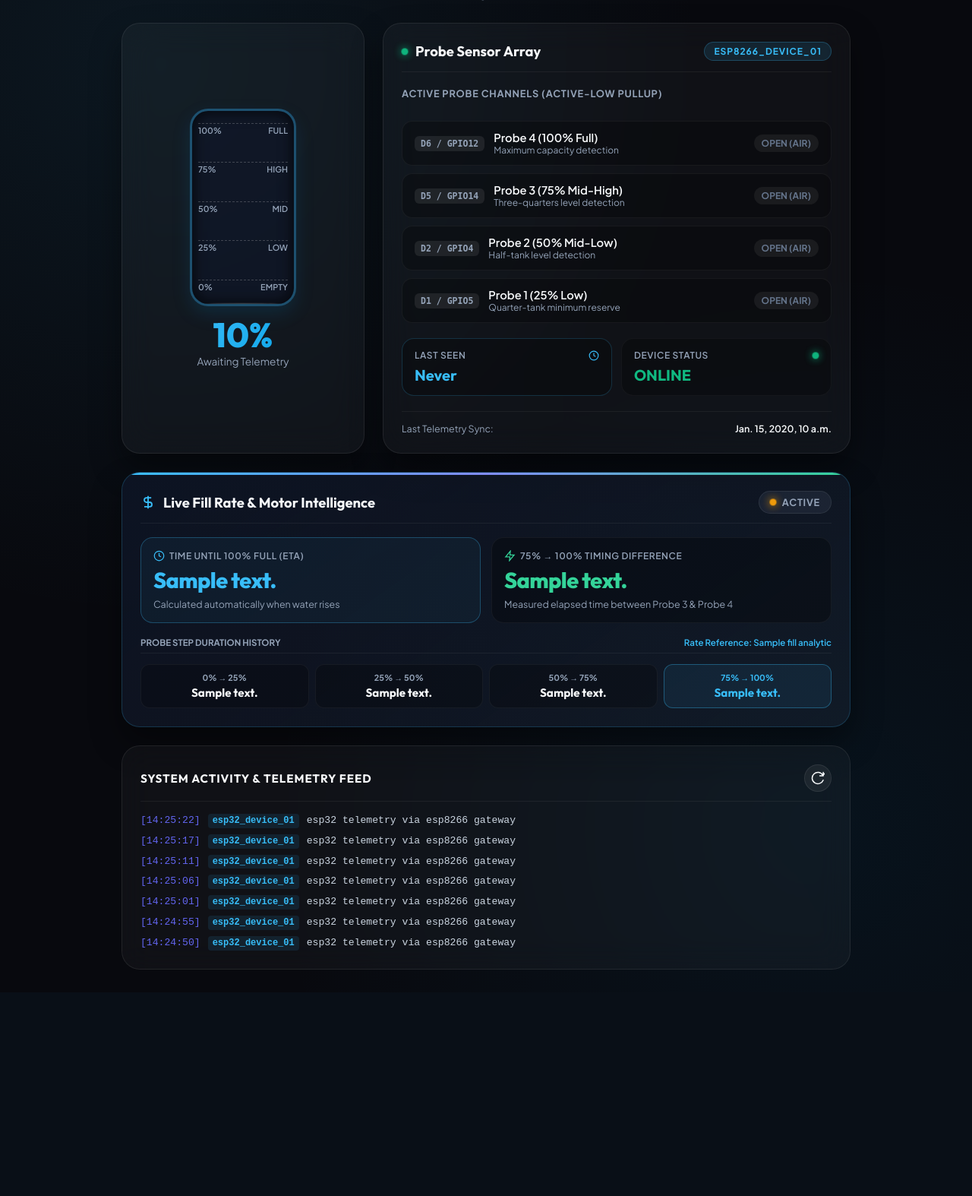
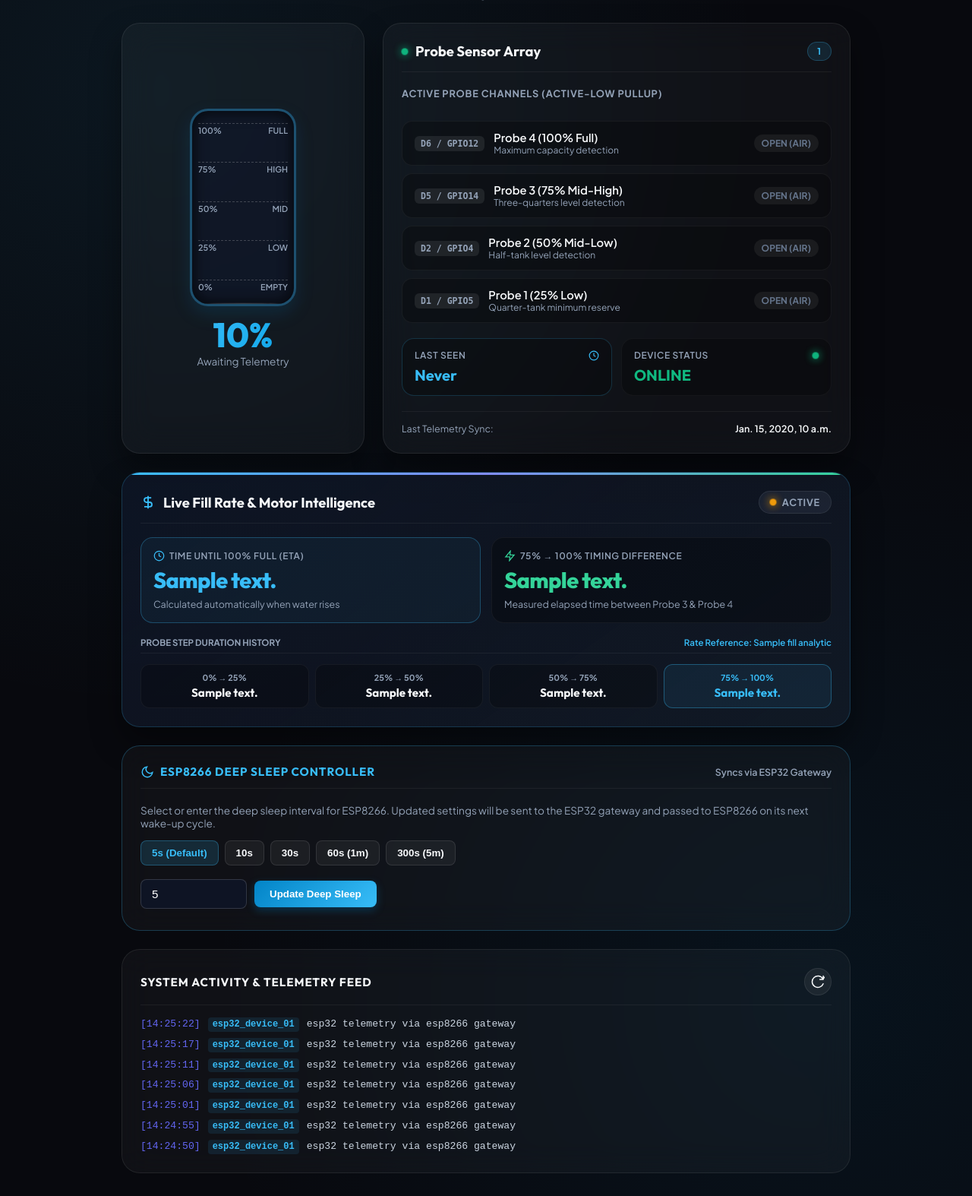
Before and after one commit to premkumarp94/premkumarp94-django_esp32, a Django app: template api/templates/api/status.html in a window 1280 px wide. Shown: the part 137-1711 px from the top of the page at 76% size. Before the commit the page ends 1413 px from the top, so only its background shows below. Run offline with Django 5.2, Linux system fonts and the light colour scheme; data comes from the database, SQL or seed files in the repository; both versions use the stored data as it was after the commit; tables that the repository leaves empty hold one stand-in row (values such as "Sample post"); the template is opened without the code that fills it: values that come from a table or form of the project are taken from there, most other values are stand-ins (such as "Sample title", 1, 10 or a date in 2020).

Commit message:
DJANGO_ESP32_2026_09_13_19_55_31

```diff
--- a/api/templates/api/status.html
+++ b/api/templates/api/status.html
@@ -691,7 +691,7 @@
                     <span class="status-dot {% if device_01.connection_status == 'idle' %}idle{% elif device_01.connection_status == 'offline' %}offline{% endif %}" id="card-status-dot"></span>
                     <span class="device-name">Probe Sensor Array</span>
                 </div>
-                <span class="brand-badge" id="device-id-badge">esp8266_device_01</span>
+                <span class="brand-badge" id="device-id-badge">{{ device_01.device_id|default:"esp32_device_01" }}</span>
             </div>
 
             <div class="probes-section-title">Active Probe Channels (Active-LOW Pullup)</div>
@@ -866,6 +866,35 @@
         </div>
     </section>
 
+    <!-- Deep Sleep Configuration Section -->
+    <section class="logs-card" style="border-color: rgba(56, 189, 248, 0.25);">
+        <div class="logs-header">
+            <h2 class="logs-title" style="color: #38bdf8; display: flex; align-items: center; gap: 8px;">
+                <svg width="18" height="18" viewBox="0 0 24 24" fill="none" stroke="#38bdf8" stroke-width="2">
+                    <path d="M21 12.79A9 9 0 1 1 11.21 3 7 7 0 0 0 21 12.79z"></path>
+                </svg>
+                ESP8266 Deep Sleep Controller
+            </h2>
+            <span id="sleep-cmd-status" style="font-size: 0.78rem; font-weight: 600; color: #94a3b8;">Syncs via ESP32 Gateway</span>
+        </div>
+        <div style="display: flex; flex-direction: column; gap: 14px; padding: 4px 0;">
+            <div style="font-size: 0.85rem; color: var(--text-secondary);">
+                Select or enter the deep sleep interval for ESP8266. Updated settings will be sent to the ESP32 gateway and passed to ESP8266 on its next wake-up cycle.
+            </div>
+            <div style="display: flex; gap: 8px; flex-wrap: wrap;">
+                <button onclick="setSleepValue(5)" style="background: rgba(56, 189, 248, 0.15); color: #38bdf8; border: 1px solid rgba(56, 189, 248, 0.3); padding: 8px 14px; border-radius: 8px; font-weight: 600; cursor: pointer;">5s (Default)</button>
+                <button onclick="setSleepValue(10)" style="background: rgba(255, 255, 255, 0.05); color: #f8fafc; border: 1px solid rgba(255, 255, 255, 0.1); padding: 8px 14px; border-radius: 8px; font-weight: 600; cursor: pointer;">10s</button>
+                <button onclick="setSleepValue(30)" style="background: rgba(255, 255, 255, 0.05); color: #f8fafc; border: 1px solid rgba(255, 255, 255, 0.1); padding: 8px 14px; border-radius: 8px; font-weight: 600; cursor: pointer;">30s</button>
+                <button onclick="setSleepValue(60)" style="background: rgba(255, 255, 255, 0.05); color: #f8fafc; border: 1px solid rgba(255, 255, 255, 0.1); padding: 8px 14px; border-radius: 8px; font-weight: 600; cursor: pointer;">60s (1m)</button>
+                <button onclick="setSleepValue(300)" style="background: rgba(255, 255, 255, 0.05); color: #f8fafc; border: 1px solid rgba(255, 255, 255, 0.1); padding: 8px 14px; border-radius: 8px; font-weight: 600; cursor: pointer;">300s (5m)</button>
+            </div>
+            <div style="display: flex; gap: 10px; align-items: center; margin-top: 4px;">
+                <input type="number" id="custom-sleep-input" min="1" max="86400" value="5" placeholder="Sleep seconds" style="background: rgba(15, 23, 42, 0.8); border: 1px solid rgba(255, 255, 255, 0.15); border-radius: 8px; color: #fff; padding: 10px 14px; font-size: 0.95rem; width: 140px;">
+                <button onclick="submitCustomSleep()" style="background: linear-gradient(135deg, #0284c7, #38bdf8); color: #fff; border: none; padding: 10px 20px; border-radius: 8px; font-weight: 700; cursor: pointer; box-shadow: 0 4px 12px rgba(2, 132, 199, 0.3);">Update Deep Sleep</button>
+            </div>
+        </div>
+    </section>
+
     <!-- Live System Activity Logs -->
     <section class="logs-card">
         <div class="logs-header">
@@ -893,6 +922,47 @@
 </div>
 
 <script>
+    async function sendSleepCommand(seconds) {
+        const statusEl = document.getElementById('sleep-cmd-status');
+        if (statusEl) statusEl.textContent = 'Sending command...';
+        try {
+            const resp = await fetch('/api/command/', {
+                method: 'POST',
+                headers: { 'Content-Type': 'application/json' },
+                body: JSON.stringify({ device_id: 'esp32_device_01', command: `SLEEP:${seconds}` })
+            });
+            const res = await resp.json();
+            if (res.status === 'success') {
+                if (statusEl) {
+                    statusEl.style.color = '#34d399';
+                    statusEl.textContent = `Queued ${seconds}s sleep for next wake-up!`;
+                }
+            } else {
+                if (statusEl) {
+                    statusEl.style.color = '#f87171';
+                    statusEl.textContent = 'Failed to queue command';
+                }
+            }
+        } catch (e) {
+            if (statusEl) {
+                statusEl.style.color = '#f87171';
+                statusEl.textContent = 'Error connecting to server';
+            }
+        }
+    }
+
+    function setSleepValue(val) {
+        document.getElementById('custom-sleep-input').value = val;
+        sendSleepCommand(val);
+    }
+
+    function submitCustomSleep() {
+        const val = parseInt(document.getElementById('custom-sleep-input').value, 10);
+        if (val >= 1 && val <= 86400) {
+            sendSleepCommand(val);
+        }
+    }
+
     const refreshBtn = document.getElementById('refresh-trigger');
     let lastSeenTimestampMs = null;
     let liveEtaSeconds = null;
@@ -1100,10 +1170,14 @@
                 const data = await response.json();
 
                 if (data.status === 'success' && data.devices) {
-                    const dev1 = data.devices['esp8266_device_01'];
+                    const activeId = data.device_id || 'esp32_device_01';
+                    const dev1 = data.devices[activeId] || data.devices['esp32_device_01'] || data.devices['esp8266_device_01'] || Object.values(data.devices)[0];
                     if (dev1) {
+                        const badgeEl = document.getElementById('device-id-badge');
+                        if (badgeEl) badgeEl.textContent = dev1.device_id || activeId;
+
                         updateProbeUI(dev1.water_level, dev1.probe_25, dev1.probe_50, dev1.probe_75, dev1.probe_100);
-                        const timeEl = document.getElementById('time-esp8266_device_01');
+                        const timeEl = document.getElementById('time-esp8266_device_01') || document.getElementById('last-sync-time');
                         if (timeEl) timeEl.textContent = dev1.timestamp || 'Never';
 
                         if (dev1.seconds_ago !== undefined && dev1.seconds_ago !== null) {
```
Also changed, not shown: api/views/status.py (+5 -3 lines), api/views/telemetry.py (+11 -7 lines), db.sqlite3, 2 other files.
